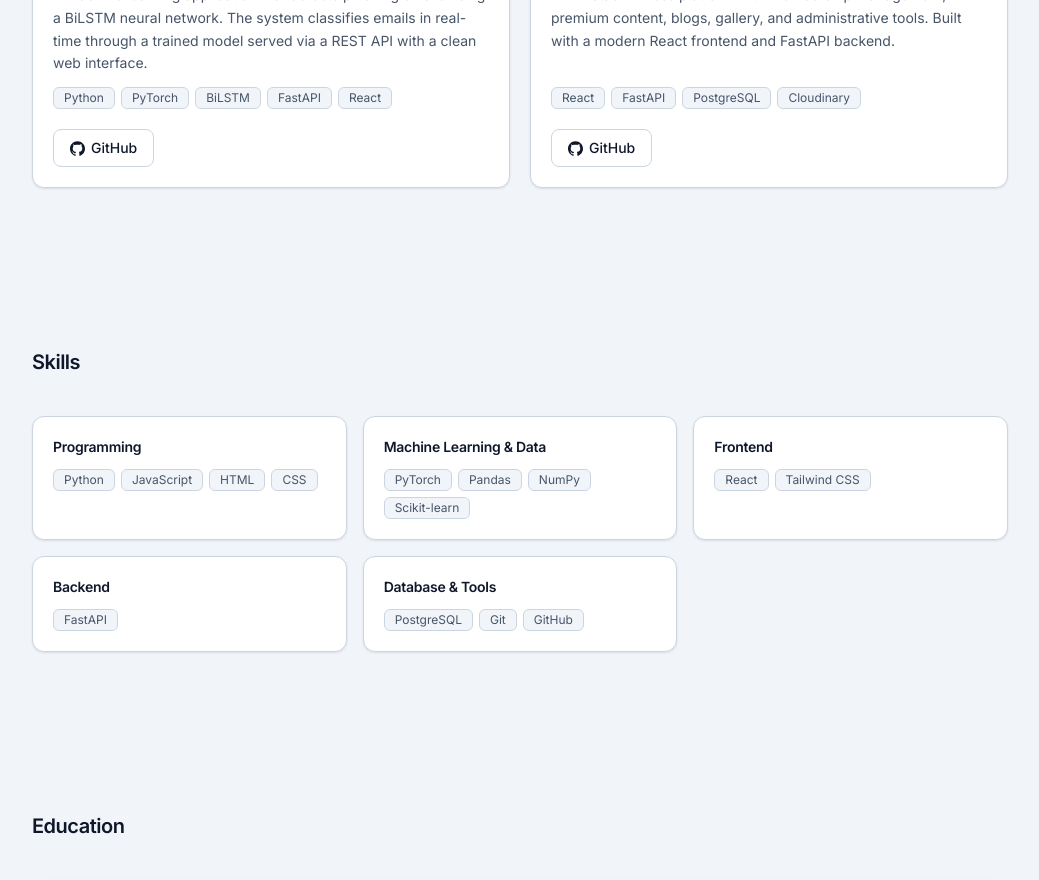
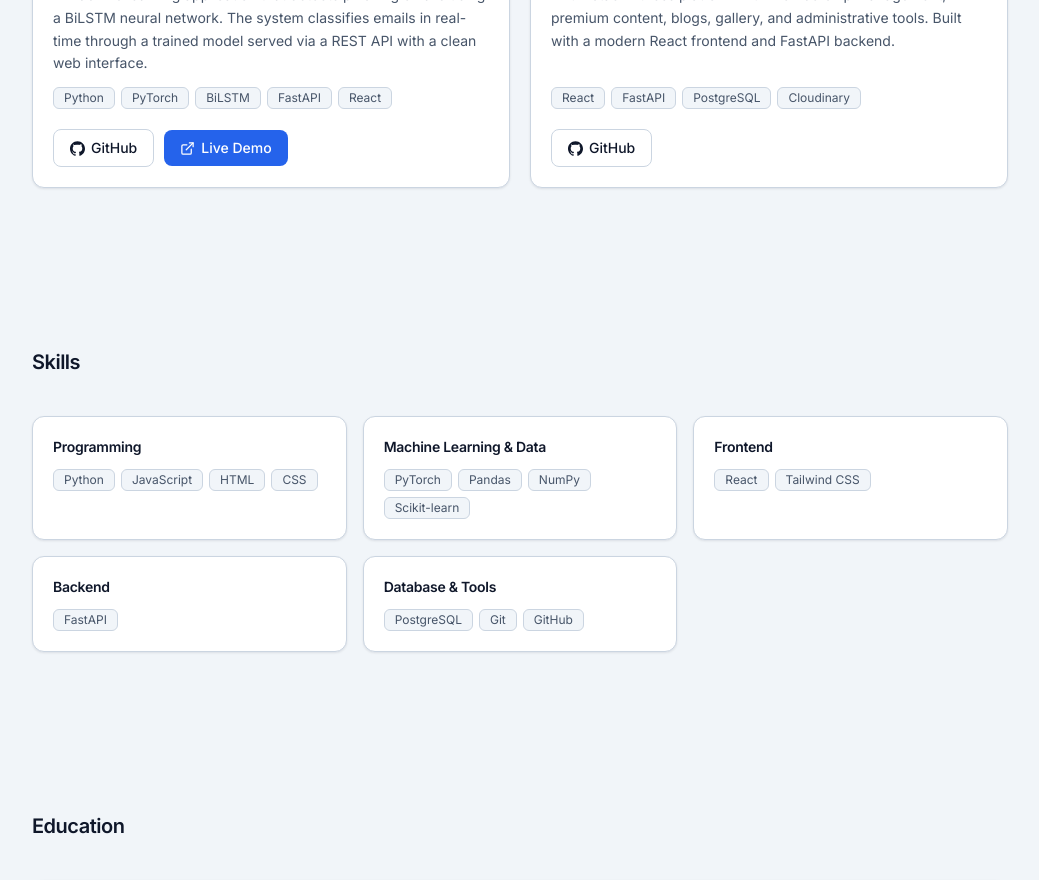
Before and after one commit to Talha-webdev/Talha-webdev.github.io, a React (Vite) app: page / in a window 1280 px wide. Shown: the part 2360-3240 px from the top of the page, without its empty margins (120-1159 px from the left). Built offline with nearby package versions, Linux system fonts and the light colour scheme.

Commit message:
demo added

```diff
--- a/src/data/portfolio.ts
+++ b/src/data/portfolio.ts
@@ -76,7 +76,7 @@ export const projects: Project[] = [
     icon: "shield",
     image: "",
     github: "https://github.com/Talha-webdev/PhishGuard",
-    demo: null,
+    demo: "https://project-gym-rouge.vercel.app/",
   },
   {
     id: "project-gym",
```
